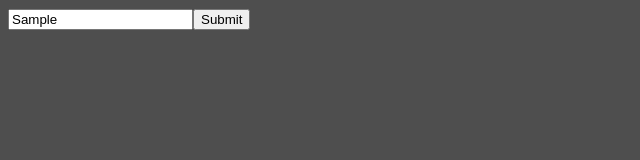
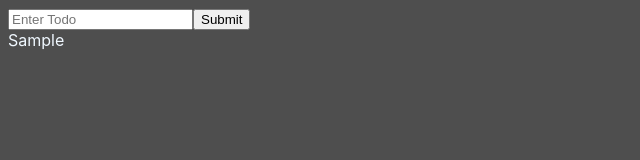
Before and after one commit to rksingh2001/TodoList, a React (Create React App) app: page / in a window 1280 px wide. Both pictures are taken after typing "Sample" into the empty fields and a click on the button "Submit". Shown: the top 160 px of the page, without its empty margins (0-640 px from the left). Built offline with nearby package versions, Linux system fonts and the light colour scheme.

Commit message:
added display functionality

```diff
--- a/src/todoForm.js
+++ b/src/todoForm.js
@@ -15,7 +15,9 @@ export default class TodoForm extends React.Component {
   handleSubmit = (event) => {
     event.preventDefault();
     this.props.addTodo(this.state.text);
-    console.log(this.props.todos);
+    this.setState({
+      text : ''
+    })
   }
 
   render() {
--- a/src/todoList.js
+++ b/src/todoList.js
@@ -1,5 +1,6 @@
 import React from 'react'
 import TodoForm from './TodoForm'
+import ShortId from 'shortid'
 
 /*
   Todo List Features :
@@ -21,13 +22,20 @@ export default class TodoList extends React.Component {
 
   addTodo = (todo) => {
     this.setState({
-      todos : [todo, ...this.state.todos]
+      todos : [todo, ...this.state.todos],
+      id : ShortId.generate(),
+      complete : false
     })
   }
 
   render() {
     return (
-      <TodoForm todos={this.state.todos} addTodo={this.addTodo}/>
+      <div>
+        <TodoForm todos={this.state.todos} addTodo={this.addTodo}/>
+        {this.state.todos.map((todo) => (
+          <div key={todo.id}>{todo}</div>
+        ))}
+      </div>
     )
   }
 }
```
